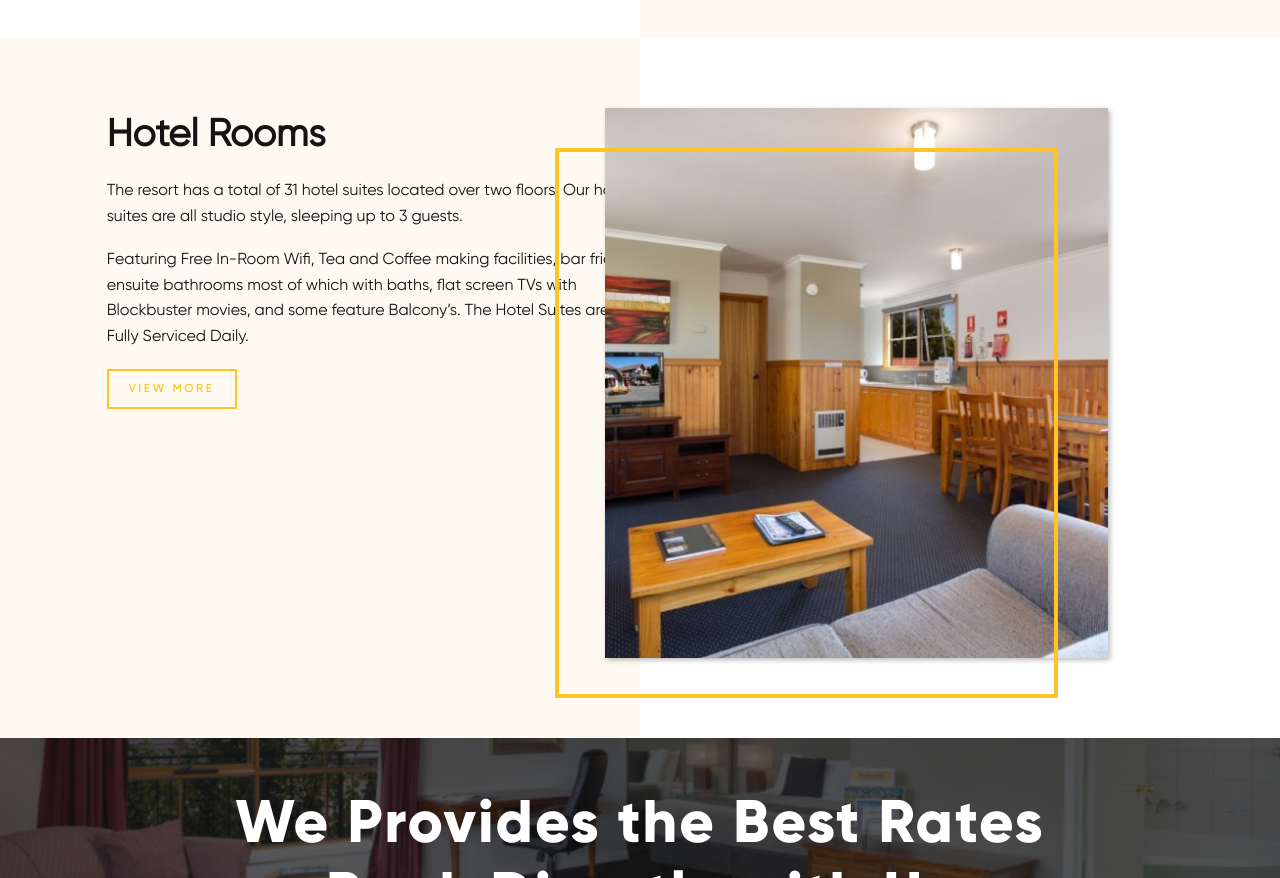
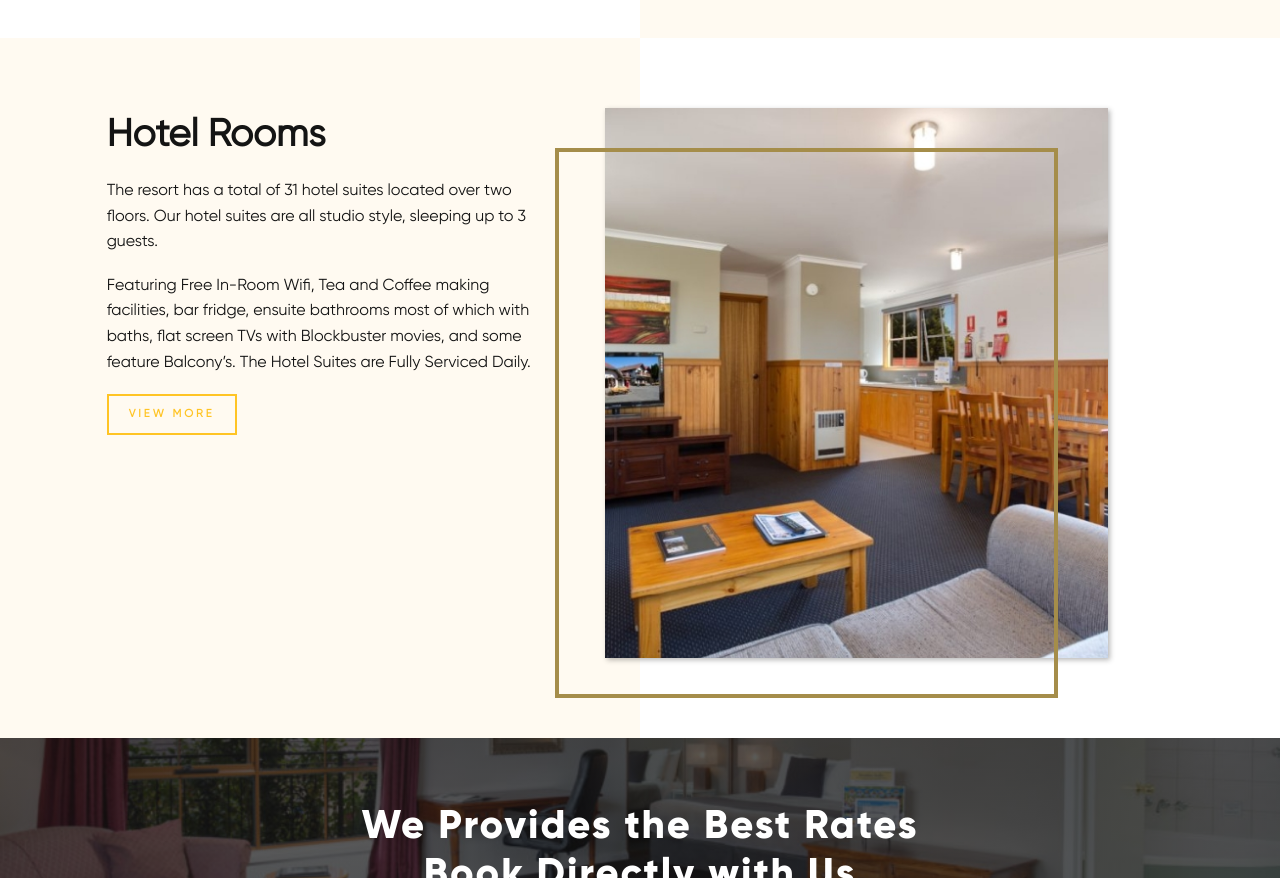
Before and after one commit to monmonplaza/tamar, a website: page dist/accomodation.html in a window 1280 px wide. Shown: the part 1922-2800 px from the top of the page. Drawn offline with nearby package versions, Linux system fonts and the light colour scheme.

```diff
--- a/package.json
+++ b/package.json
@@ -16,7 +16,8 @@
     "url": "https://github.com/monmonplaza/tamar/issues"
   },
   "homepage": "https://github.com/monmonplaza/tamar#readme",
-  "dependencies": {
+  "dependencies": {},
+  "devDependencies": {
     "gh-pages": "^2.2.0"
   }
 }
--- a/src/base/_global.scss
+++ b/src/base/_global.scss
@@ -2,16 +2,16 @@
   font-size: 62.5%;
   line-height: 1.5;
   @include media-query(600px) {
-    font-size: 54%;
-    line-height: 1.4;
+    font-size: 60%;
+    line-height: 1.6;
   }
   @include media-query(520px) {
-    font-size: 53%;
-    line-height: 1.3;
+    font-size: 58%;
+    line-height: 1.6;
   }
   @include media-query(420px) {
-    font-size: 51%;
-    line-height: 1.2;
+    font-size: 56%;
+    line-height: 1.8;
   }
 }
 
--- a/src/component/_banner-sm.scss
+++ b/src/component/_banner-sm.scss
@@ -5,6 +5,9 @@
   }
   min-height: 70vh;
   width: 100%;
+  @include media-query(415px) {
+    min-height: 55vh;
+  }
   .banner-content-page {
     position: absolute;
     top: 40%;
@@ -16,6 +19,9 @@
       color: $light-color;
       text-transform: capitalize;
       letter-spacing: 3px;
+      @include media-query(415px) {
+        font-size: 5rem;
+      }
     }
   }
 }
--- a/src/component/_footer.scss
+++ b/src/component/_footer.scss
@@ -34,16 +34,23 @@
   }
   form {
     input {
-      width: 100%;
       padding: 1rem 2rem;
       margin-bottom: 2rem;
+      width: 75%;
+      border: none;
+      @include media-query(415px) {
+        width: 100%;
+      }
     }
     button {
-      padding: 1rem 2rem;
+      width: 20%;
+      padding: 1rem;
       color: $light-color;
-      width: 100%;
       text-align: center;
       background: $secondary-color;
+      @include media-query(415px) {
+        width: 100%;
+      }
     }
   }
 }
@@ -62,6 +69,7 @@
       display: flex;
       li {
         margin-left: 2rem;
+        margin-bottom: 0;
       }
     }
     a {
--- a/src/component/_misc.scss
+++ b/src/component/_misc.scss
@@ -50,3 +50,35 @@
     text-transform: uppercase;
   }
 }
+
+.lower-book {
+  background: {
+    image: linear-gradient(rgba($dark-color, 0.7), rgba($dark-color, 0.7)),
+      url(../images/cta-lower.jpg);
+    size: cover;
+    position: center center;
+    repeat: no-repeat;
+  }
+  height: 40vh;
+  display: flex;
+  justify-content: center;
+  align-items: center;
+  .lower-book-content {
+    text-align: center;
+    color: $light-color;
+    h2 {
+      font-size: 4rem;
+      line-height: 1.2;
+      letter-spacing: 2px;
+      font-family: $primary-font-xbold;
+      margin-bottom: 3rem;
+      @include media-query(415px) {
+        font-size: 2.9rem;
+        line-height: 1.4;
+      }
+    }
+    .btn-cta {
+      @include btn($light-color);
+    }
+  }
+}
--- a/src/pages/_accomodation.scss
+++ b/src/pages/_accomodation.scss
@@ -1,8 +1,14 @@
 .page-block {
   padding: 7rem 0;
   min-height: 70rem;
+  @include media-query(415px) {
+    min-height: 40rem;
+  }
   .page-block-content {
-    max-width: 53rem;
+    max-width: 43rem;
+    @include media-query(415px) {
+      padding: 0 1.5rem;
+    }
     a {
       @include btn($secondary-color);
     }
@@ -16,6 +22,9 @@
   position: relative;
   left: -5rem;
   box-shadow: 2px 2px 5px rgba($dark-color, 0.3);
+  @include media-query(415px) {
+    left: 0rem;
+  }
   &:after {
     position: absolute;
     left: -5rem;
@@ -25,6 +34,9 @@
     min-height: 55rem;
     background-color: transparent;
     border: 4px solid $secondary-color;
+    @include media-query(415px) {
+      display: none;
+    }
   }
   img {
     width: 100%;
@@ -37,38 +49,20 @@
 .figure-left {
   left: 5rem;
   z-index: 3;
+  @include media-query(415px) {
+    left: 0rem;
+  }
   &:after {
     left: 5rem;
+    @include media-query(415px) {
+      display: none;
+    }
   }
 }
 
 .content-left {
-  padding-left: 12rem;
-}
-
-.lower-book {
-  background: {
-    image: linear-gradient(rgba($dark-color, 0.7), rgba($dark-color, 0.7)),
-      url(../images/cta-lower.jpg);
-    size: cover;
-    position: center center;
-    repeat: no-repeat;
-  }
-  height: 40vh;
-  display: flex;
-  justify-content: center;
-  align-items: center;
-  .lower-book-content {
-    text-align: center;
-    color: $light-color;
-    h2 {
-      font-size: 6rem;
-      line-height: 1.2;
-      letter-spacing: 2px;
-      font-family: $primary-font-xbold;
-    }
-    .btn-cta {
-      @include btn($light-color);
-    }
+  margin-left: 12rem;
+  @include media-query(415px) {
+    margin-left: 0rem;
   }
 }
--- a/src/pages/_index.scss
+++ b/src/pages/_index.scss
@@ -139,6 +139,10 @@
       ul {
         display: flex;
         justify-content: center;
+        li {
+          color: gold;
+          padding: 0 0.2rem;
+        }
       }
       img {
         display: block;
@@ -178,8 +182,11 @@
   .news-box {
     margin-bottom: 2rem;
     border: 1px solid $gray-color;
-    min-height: 55rem;
-
+    min-height: 56rem;
+    transition: 0.5s ease;
+    &:hover {
+      box-shadow: 1px 1px 9px rgba(0, 0, 0, 0.3);
+    }
     &-img {
       margin-bottom: 2rem;
       img {
```
Also changed, not shown: dist/accomodation.html, dist/css/main.css, dist/index.html, dist/js/app.js, dist/test.html (added), 2 other files.
